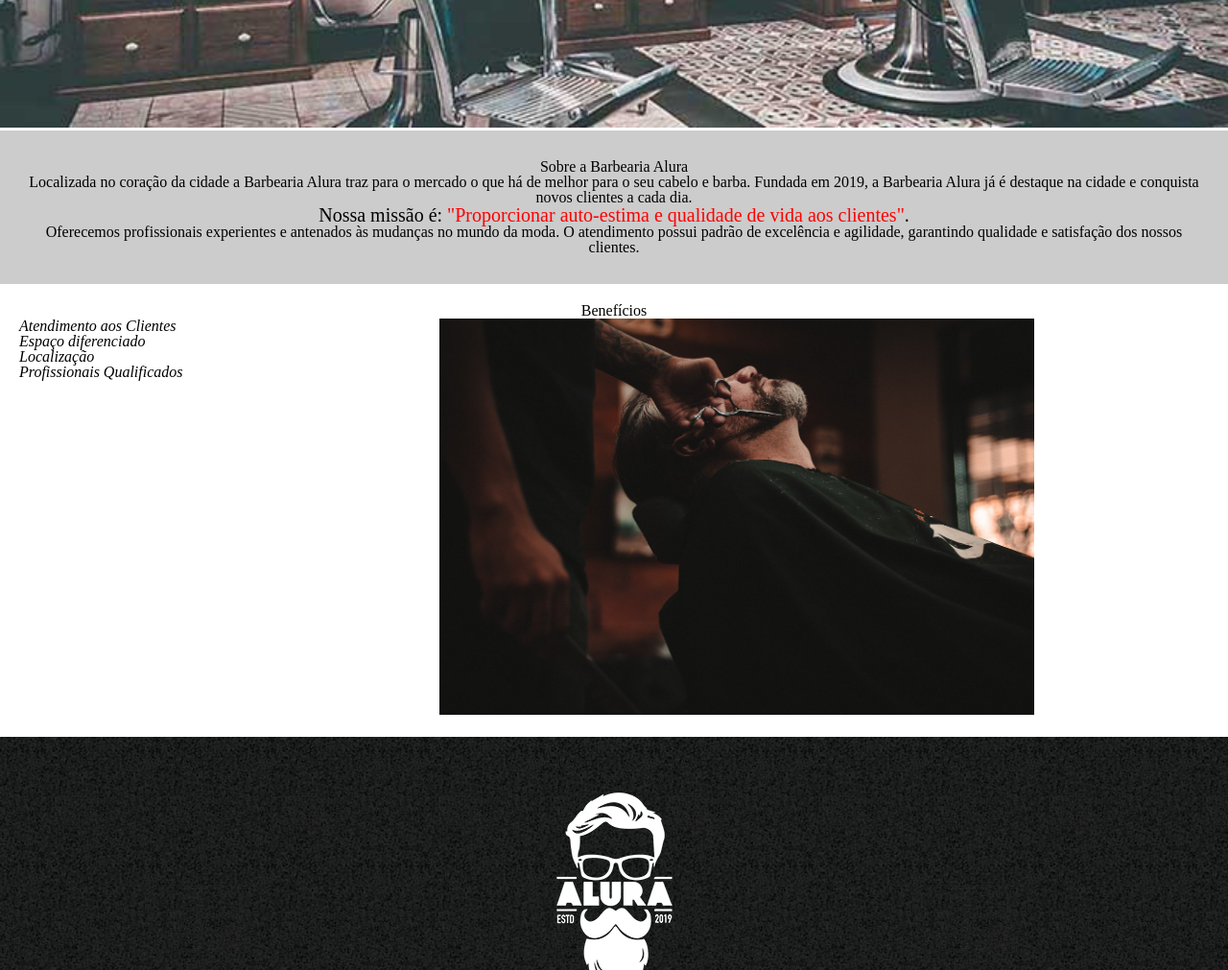
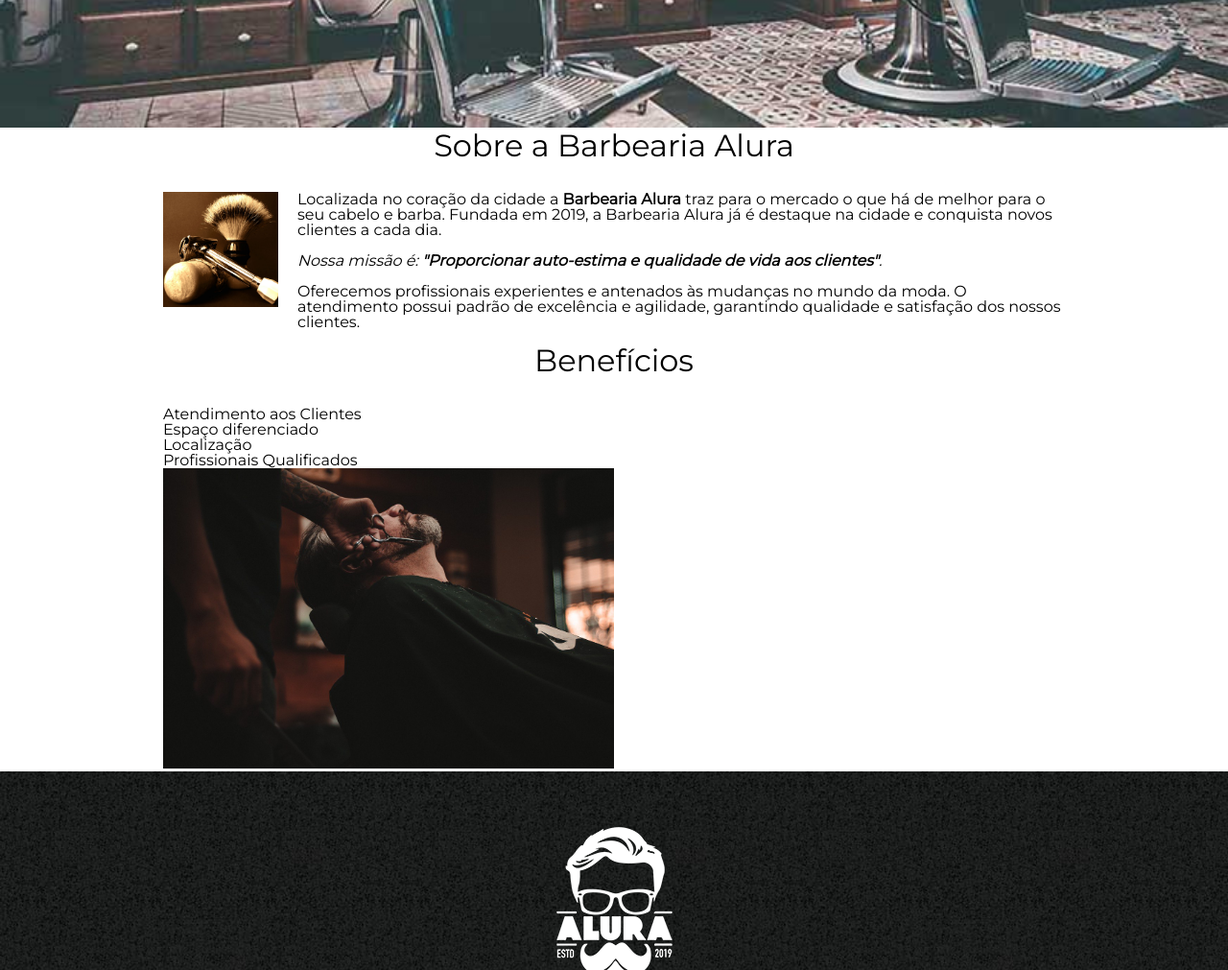
Before and after one commit to eydertinoco/AluraCurso_HtmlCss, a plain HTML site: page HTML5 e CSS3/2. Posicionamento, lista e navegação/pages/index.html in a window 1280 px wide. Shown: the part 640-1651 px from the top of the page at 96% size. Drawn offline with Linux system fonts and the light colour scheme.

Commit message:
trabalhando

```diff
--- a/HTML5 e CSS3/2. Posicionamento, lista e navegação/css/style.css
+++ b/HTML5 e CSS3/2. Posicionamento, lista e navegação/css/style.css
@@ -1,3 +1,38 @@
+body {
+    font-family: 'Montserrat', sans-serif;
+}
+
+/*Css da página inicial*/
+.banner {
+    width: 100%;
+}
+.titulo-principal {
+    text-align: center;
+    font-size: 2em;
+    margin: 0 0 1em;
+    clear: left;
+}
+
+.utensilios{
+    width: 120px;
+    float: left;
+    margin: 0 20px 20px 0;
+}
+
+.principal p {
+    margin: 0 0 1em;
+}
+.principal strong {
+    font-weight: bold;
+}
+.principal em {
+    font-style: italic;
+}
+
+.imagembeneficio {
+    width: 50%;
+}
+/*Css da página produtos*/
 .produtos {
     width: 940px;
     margin: 0 auto;
--- a/HTML5 e CSS3/2. Posicionamento, lista e navegação/pages/index.html
+++ b/HTML5 e CSS3/2. Posicionamento, lista e navegação/pages/index.html
@@ -5,7 +5,9 @@
     <title>Barbearia Alura</title>
     <link rel="stylesheet" href="../css/reset.css">
     <link rel="stylesheet" href="../css/template.css">
-    <link rel="stylesheet" href="../css/style-home.css">
+    <link rel="stylesheet" href="../css/style.css">
+    <link rel="preconnect" href="https://fonts.gstatic.com">
+    <link href="https://fonts.googleapis.com/css?family=Montserrat&display=swap" rel="stylesheet">
 </head>
 <body>
     <header>
@@ -20,13 +22,16 @@
             </nav>
         </div>
     </header>
+
+    <img class="banner" src="../img/banner.jpg"/>
+
     <main>
-        <img id="banner" src="../img/banner.jpg"/>
-
-        <div class="principal">
-            <h2 class="centralizador">
+        <section class="principal">
+            <h2 class="titulo-principal">
                 Sobre a Barbearia Alura
             </h2>
+
+            <img class="utensilios" src="../img/utensilios.jpg" alt="Utensilios de Barbeiro">
 
             <p class="centralizador">
                 Localizada no coração da cidade a <strong>Barbearia Alura</strong> traz para o mercado o
@@ -42,10 +47,10 @@
                 Oferecemos profissionais experientes e antenados às mudanças no mundo da moda.
                 O atendimento possui padrão de excelência e agilidade, garantindo qualidade e satisfação dos nossos clientes.
             </p>
-        </div>
+        </section>
 
-        <div class="beneficios">
-            <h3 class="centralizador">
+        <section class="beneficios">
+            <h3 class="titulo-principal">
                 Benefícios
             </h3>
             <ul>
@@ -55,7 +60,7 @@
                 <li class="itens">Profissionais Qualificados</li>
             </ul>
             <img class="imagembeneficio" src="../img/beneficios.jpg"/>
-        </div>
+        </section>
     </main>
     <footer>
         <img src="../img/logo-branco.png" alt="Logo da Barbearia Alura">
```
Also changed, not shown: HTML5 e CSS3/2. Posicionamento, lista e navegação/img/utensilios.jpg (added).
